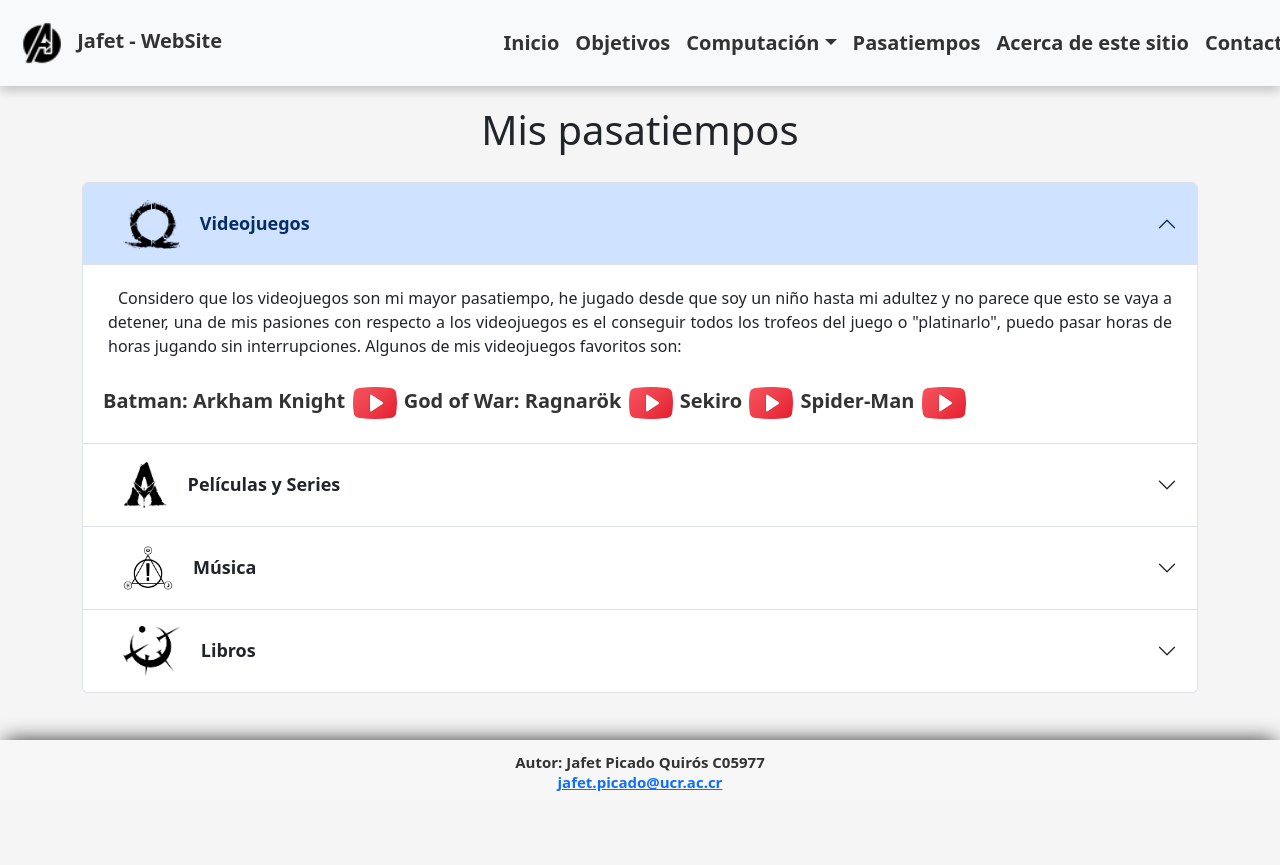
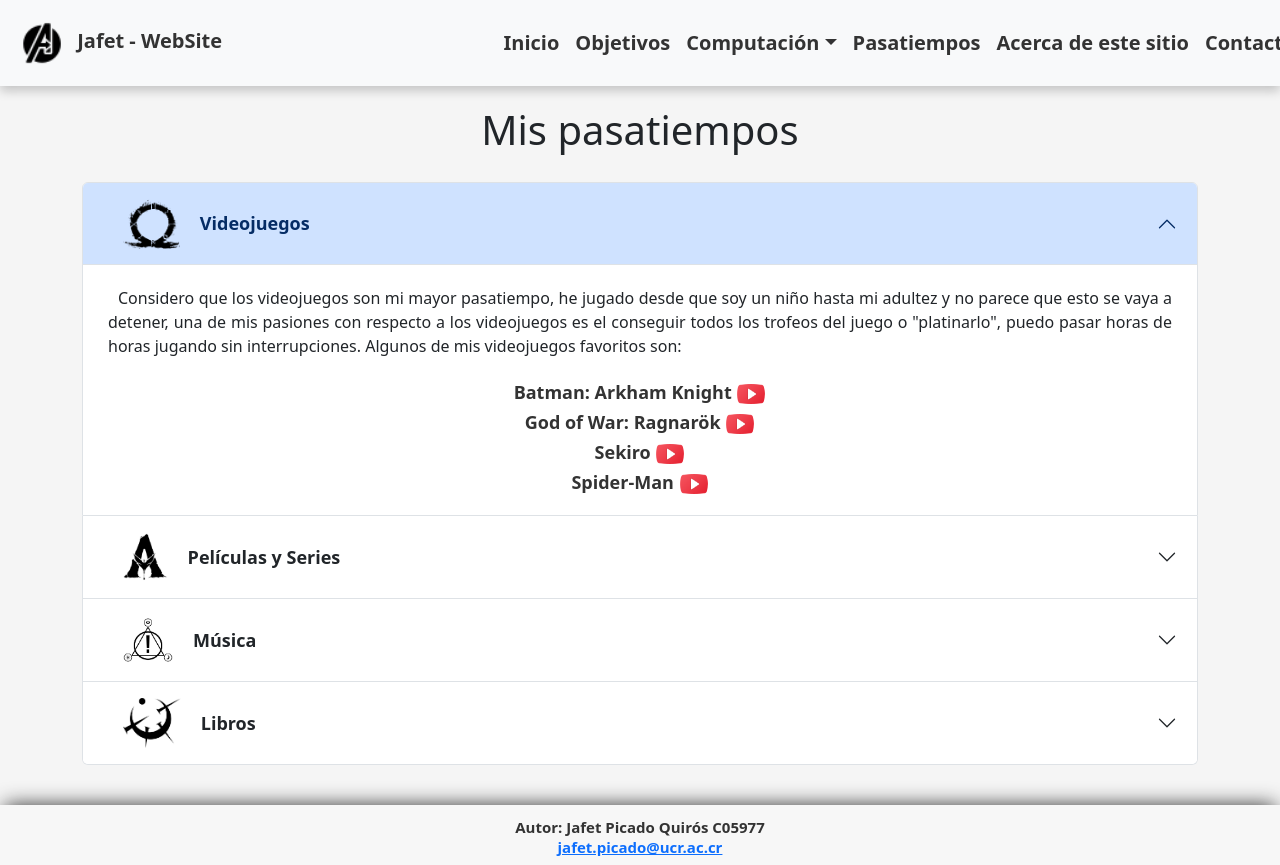
Before and after one commit to Jafet-Picado/PersonalWebSite, a plain HTML site: page HTML/Hobbies.html in a window 1280 px wide. Shown: the top 865 px of the page. Before the commit the page ends 800 px from the top, so only its background shows below. Drawn offline with nearby package versions, Linux system fonts and the light colour scheme.

Commit message:
Update Styles.css

```diff
--- a/CSS/Styles.css
+++ b/CSS/Styles.css
@@ -75,6 +75,7 @@
     width: 100%;
     left: 0;
     height: 800px;
+    z-index: 999;
 }
 
 .menu li {
@@ -214,6 +215,29 @@
     padding: 10px 0 30px;
 }
 
+.wrapper .accordionHobbies {
+    padding: 0 0 40px;
+}
+
+.wrapper .accordion .accordion-item .accordion-body .hobby {
+    text-align: center;
+}
+
+.wrapper .accordion .accordion-item .accordion-body .hobby a {
+    font-weight: 600;
+    font-size: 16px;
+    text-decoration: none;
+    color: #333;
+    display: block;
+}
+
+.accordion-header .accordion-button img {
+    mix-blend-mode: multiply;
+}
+
+.hobbyIcon {
+    height: 30px;
+}
 
 @media (min-width: 768px) {
 
@@ -270,4 +294,9 @@
     .wrapper .row .col .card {
         height: 350px;
     }
+
+    .wrapper .accordion .accordion-item .accordion-body .hobby a {
+        font-size: 18px;
+        padding: 0 20px;
+    }
 }
```
